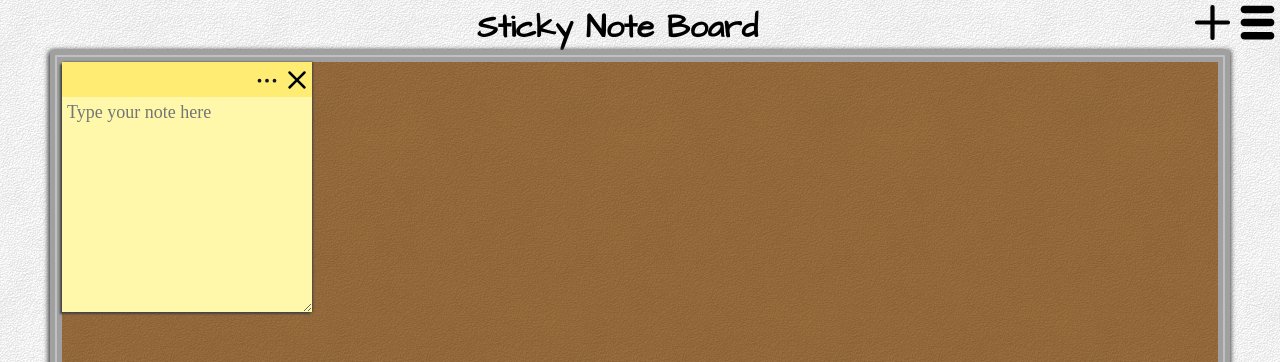
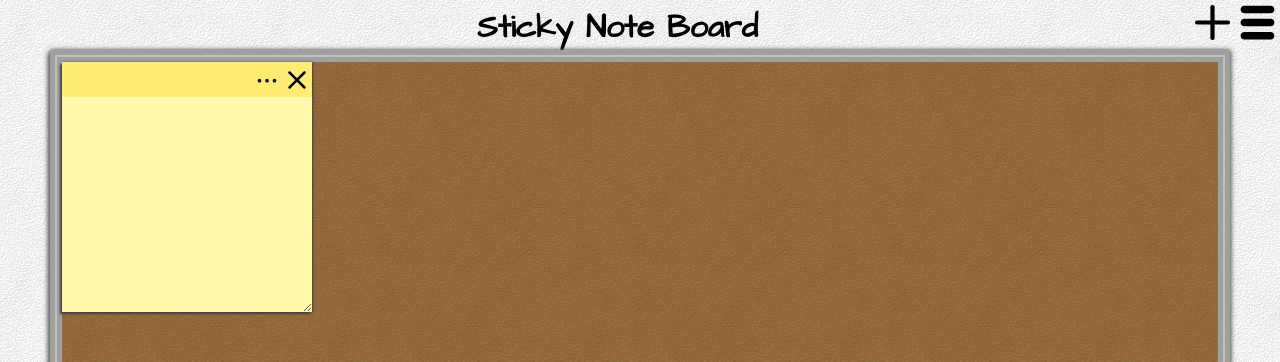
Before and after one commit to BennettB123/sticky-note-board, a React (Create React App) app: page / in a window 1280 px wide. Both pictures are taken after a click on the element 1212 px from the left and 22 px from the top of the page. Shown: the top 362 px of the page. Built offline with nearby package versions, Linux system fonts and the light colour scheme.

Commit message:
added support for Markdown in notes!

```diff
--- a/package.json
+++ b/package.json
@@ -7,6 +7,7 @@
 		"react": "^17.0.2",
 		"react-dom": "^17.0.2",
 		"react-draggable": "^4.4.4",
+		"react-markdown": "^8.0.3",
 		"react-scripts": "4.0.3",
 		"web-vitals": "^1.0.1"
 	},
--- a/src/components/Note.css
+++ b/src/components/Note.css
@@ -7,20 +7,6 @@
 	max-height: 100%;
 	resize: both;
 	overflow: hidden;
-}
-
-.NoteTextField {
-	height: calc(100% - 35px);
-	width: 100%;
-	padding: 5px;
-	-webkit-box-sizing: border-box;
-	-moz-box-sizing: border-box;
-	box-sizing: border-box;
-	border-style: none;
-	resize: none;
-	background-color: inherit;
-	font-size: 18px;
-	font-family: "Times New Roman", Times, serif;
 }
 
 .NoteHeader {
@@ -93,3 +79,63 @@
 .NoteColorSelectionBlock:hover {
 	transform: scale(0.9);
 }
+
+.NoteBodyWrapper {
+	height: calc(100% - 35px);
+	width: 100%;
+	-webkit-box-sizing: border-box;
+	-moz-box-sizing: border-box;
+	box-sizing: border-box;
+	border-style: none;
+	resize: none;
+	background-color: inherit;
+	font-size: 18px;
+	font-family: "Trebuchet MS", sans-serif;
+}
+
+.NoteBodyEditor {
+	height: 100%;
+	width: 100%;
+	padding: 5px;
+	-webkit-box-sizing: border-box;
+	-moz-box-sizing: border-box;
+	box-sizing: border-box;
+	border-style: none;
+	resize: none;
+	overflow: auto;
+	background-color: inherit;
+	font-size: 18px;
+	font-family: "Trebuchet MS", sans-serif;
+}
+
+.NoteBodyViewer {
+	height: 100%;
+	width: 100%;
+	padding: 10px;
+	-webkit-box-sizing: border-box;
+	-moz-box-sizing: border-box;
+	box-sizing: border-box;
+	border-style: none;
+	resize: none;
+	overflow: auto;
+	background-color: inherit;
+	font-size: 18px;
+	font-family: "Trebuchet MS", sans-serif;
+}
+
+/* CSS for markdown components that are created by react-markdown */
+.NoteBodyViewer h1,
+.NoteBodyViewer h2,
+.NoteBodyViewer h3,
+.NoteBodyViewer h4,
+.NoteBodyViewer ul,
+.NoteBodyViewer ol {
+	margin-top: 0px;
+	margin-bottom: 4px;
+}
+
+.NoteBodyViewer ul,
+.NoteBodyViewer ol {
+	list-style-position: inside;
+	padding: 0px;
+}
--- a/src/components/Note.js
+++ b/src/components/Note.js
@@ -1,8 +1,13 @@
 import React, { useState, useEffect } from "react";
+import ReactMarkdown from "react-markdown";
 import "./Note.css";
 import Draggable from "react-draggable";
 import TripleDotIcon from "./assets/TripleDotIcon";
 import ExitIcon from "./assets/ExitIcon";
+
+// TODO: refactor this component. It is getting too large
+//		- NoteMenu can be seperated
+//		- NoteTextField should be seperated
 
 function Note(props) {
 	const [content, setContent] = useState(props.content);
@@ -14,6 +19,7 @@ function Note(props) {
 	const [color, setColor] = useState(props.color);
 	const [headerColor, setHeaderColor] = useState(props.headerColor);
 	const [menuOpen, setMenuOpen] = useState(false);
+	const [isEditing, setIsEditing] = useState(false);
 
 	// required for React not to throw errors about findDOMNode being deprecated
 	const nodeRef = React.useRef(null);
@@ -50,6 +56,11 @@ function Note(props) {
 		setColor(color);
 		setHeaderColor(headerColor);
 		setMenuOpen(!menuOpen);
+	};
+
+	const toggleIsEditing = () => {
+		if (isEditing) return;
+		setIsEditing(!isEditing);
 	};
 
 	// Detect note size changes
@@ -207,12 +218,34 @@ function Note(props) {
 						</div>
 					</div>
 				</div>
-				<textarea
-					className="NoteTextField"
-					placeholder="Type your note here"
-					value={content}
-					onChange={handleContentChange}
-				/>
+				<div
+					className="NoteBodyWrapper"
+					onClick={toggleIsEditing}
+					onBlur={() => {
+						setIsEditing(false);
+					}}
+				>
+					{(() => {
+						if (isEditing) {
+							return (
+								<textarea
+									className="NoteBodyEditor"
+									autoFocus
+									value={content}
+									onChange={handleContentChange}
+								/>
+							);
+						} else {
+							return (
+								<ReactMarkdown
+									className="NoteBodyViewer"
+									children={content}
+									onChange={handleContentChange}
+								/>
+							);
+						}
+					})()}
+				</div>
 			</div>
 		</Draggable>
 	);
```
Also changed, not shown: 2 other files (tests, documents, lock files or other folders).
